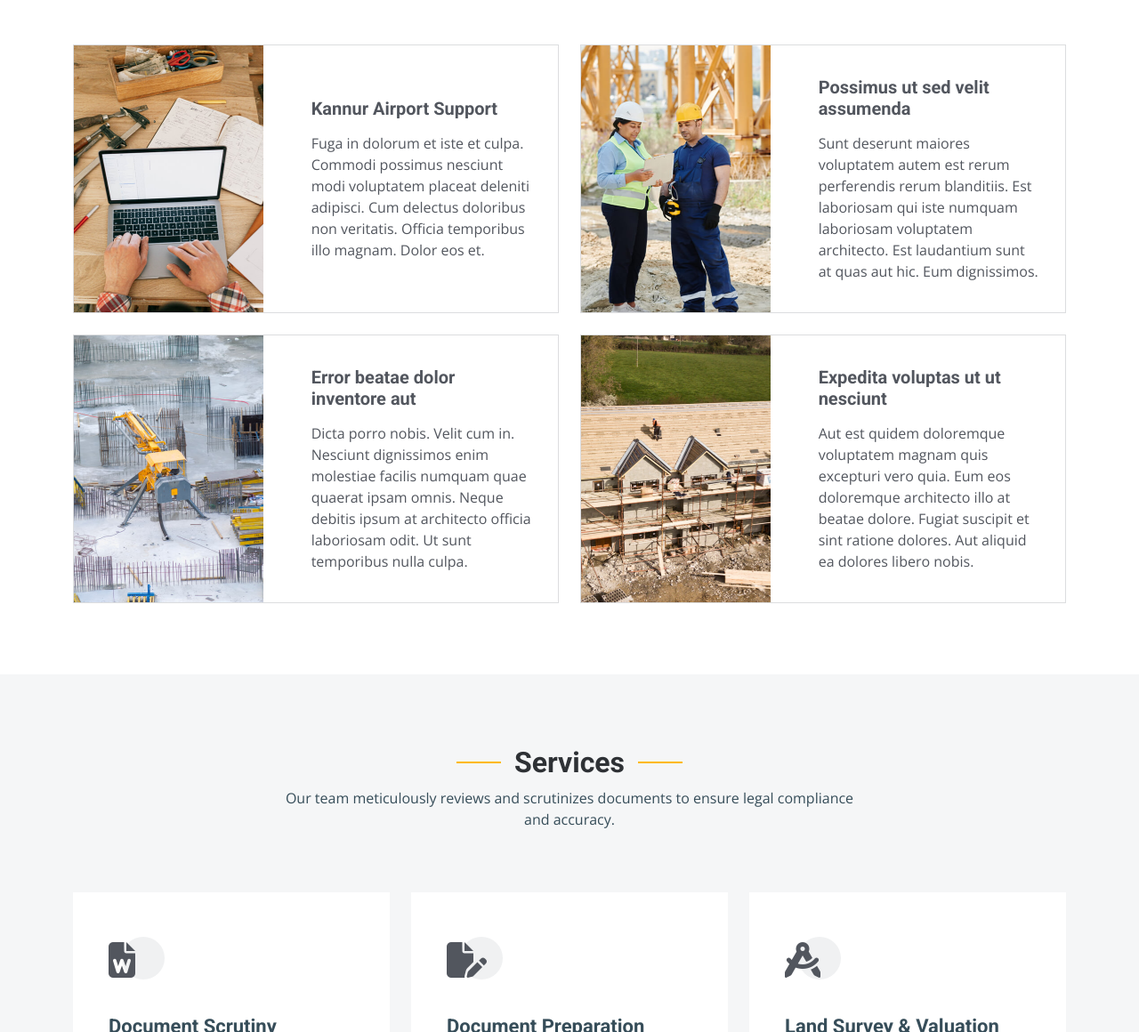
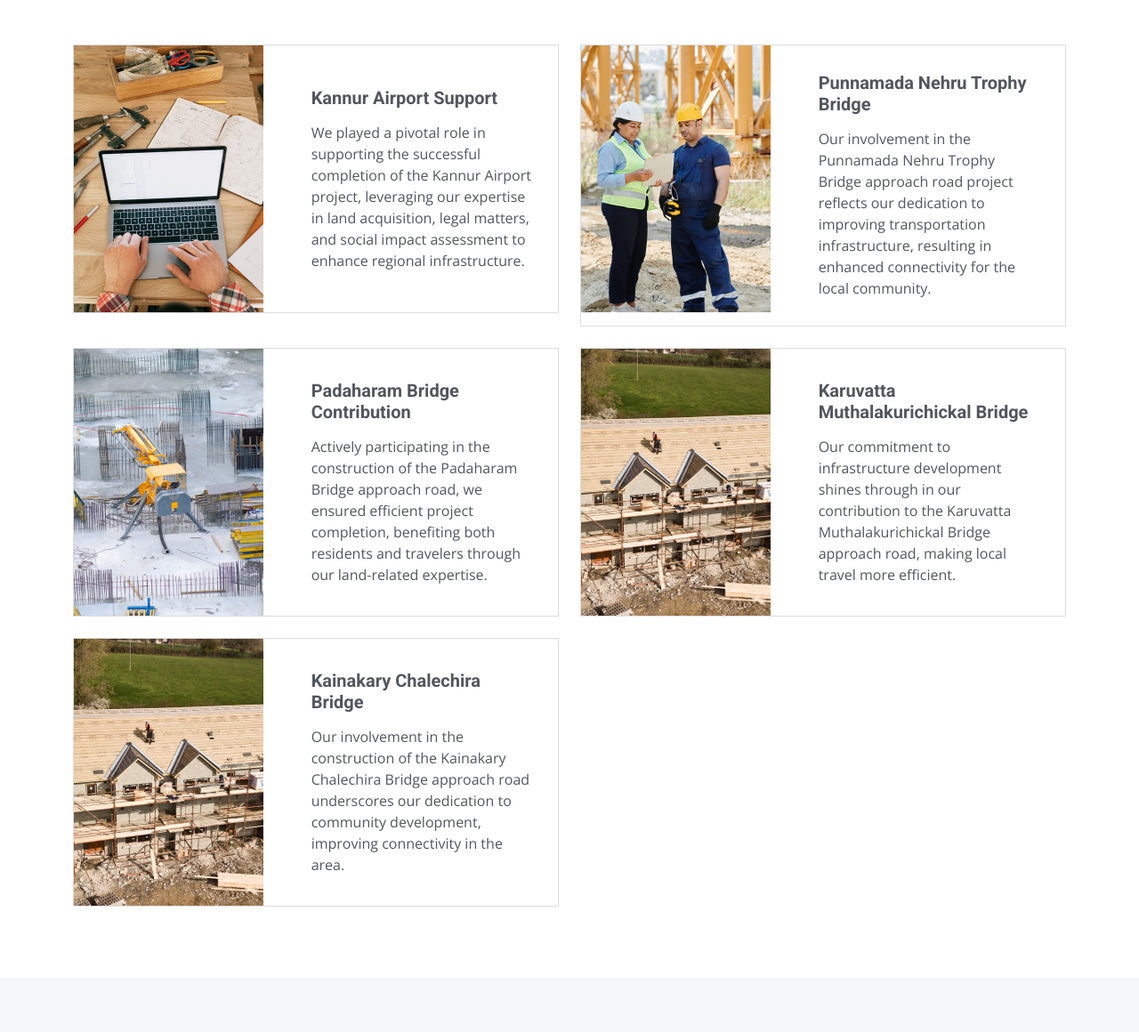
Before and after one commit to sudipthsyam/connectorsconsultancy, a plain HTML site: page index.html in a window 1280 px wide. Shown: the part 1640-2800 px from the top of the page at 89% size. Drawn offline with nearby package versions, Linux system fonts and the light colour scheme.

Commit message:
updated the projects
updated the projects and description as per the companies

```diff
--- a/index.html
+++ b/index.html
@@ -198,8 +198,7 @@
                 <div class="col-xl-7 d-flex align-items-center">
                   <div class="card-body">
                     <h4 class="card-title">Kannur Airport Support</h4>
-                    <p>Fuga in dolorum et iste et culpa. Commodi possimus nesciunt modi voluptatem placeat deleniti
-                      adipisci. Cum delectus doloribus non veritatis. Officia temporibus illo magnam. Dolor eos et.</p>
+                    <p>We played a pivotal role in supporting the successful completion of the Kannur Airport project, leveraging our expertise in land acquisition, legal matters, and social impact assessment to enhance regional infrastructure.</p>
                   </div>
                 </div>
               </div>
@@ -214,10 +213,8 @@
                 </div>
                 <div class="col-xl-7 d-flex align-items-center">
                   <div class="card-body">
-                    <h4 class="card-title">Possimus ut sed velit assumenda</h4>
-                    <p>Sunt deserunt maiores voluptatem autem est rerum perferendis rerum blanditiis. Est laboriosam qui
-                      iste numquam laboriosam voluptatem architecto. Est laudantium sunt at quas aut hic. Eum
-                      dignissimos.</p>
+                    <h4 class="card-title">Punnamada Nehru Trophy Bridge</h4>
+                    <p>Our involvement in the Punnamada Nehru Trophy Bridge approach road project reflects our dedication to improving transportation infrastructure, resulting in enhanced connectivity for the local community.</p>
                   </div>
                 </div>
               </div>
@@ -232,10 +229,8 @@
                 </div>
                 <div class="col-xl-7 d-flex align-items-center">
                   <div class="card-body">
-                    <h4 class="card-title">Error beatae dolor inventore aut</h4>
-                    <p>Dicta porro nobis. Velit cum in. Nesciunt dignissimos enim molestiae facilis numquam quae quaerat
-                      ipsam omnis. Neque debitis ipsum at architecto officia laboriosam odit. Ut sunt temporibus nulla
-                      culpa.</p>
+                    <h4 class="card-title">Padaharam Bridge Contribution</h4>
+                    <p>Actively participating in the construction of the Padaharam Bridge approach road, we ensured efficient project completion, benefiting both residents and travelers through our land-related expertise.</p>
                   </div>
                 </div>
               </div>
@@ -250,10 +245,24 @@
                 </div>
                 <div class="col-xl-7 d-flex align-items-center">
                   <div class="card-body">
-                    <h4 class="card-title">Expedita voluptas ut ut nesciunt</h4>
-                    <p>Aut est quidem doloremque voluptatem magnam quis excepturi vero quia. Eum eos doloremque
-                      architecto illo at beatae dolore. Fugiat suscipit et sint ratione dolores. Aut aliquid ea dolores
-                      libero nobis.</p>
+                    <h4 class="card-title">Karuvatta Muthalakurichickal Bridge</h4>
+                    <p>Our commitment to infrastructure development shines through in our contribution to the Karuvatta Muthalakurichickal Bridge approach road, making local travel more efficient.</p>
+                  </div>
+                </div>
+              </div>
+            </div>
+          </div><!-- End Card Item -->
+
+          <div class="col-lg-6" data-aos="fade-up" data-aos-delay="400">
+            <div class="card-item">
+              <div class="row">
+                <div class="col-xl-5">
+                  <div class="card-bg" style="background-image: url(assets/img/constructions-4.jpg);"></div>
+                </div>
+                <div class="col-xl-7 d-flex align-items-center">
+                  <div class="card-body">
+                    <h4 class="card-title">Kainakary Chalechira Bridge</h4>
+                    <p>Our involvement in the construction of the Kainakary Chalechira Bridge approach road underscores our dedication to community development, improving connectivity in the area.</p>
                   </div>
                 </div>
               </div>
```
